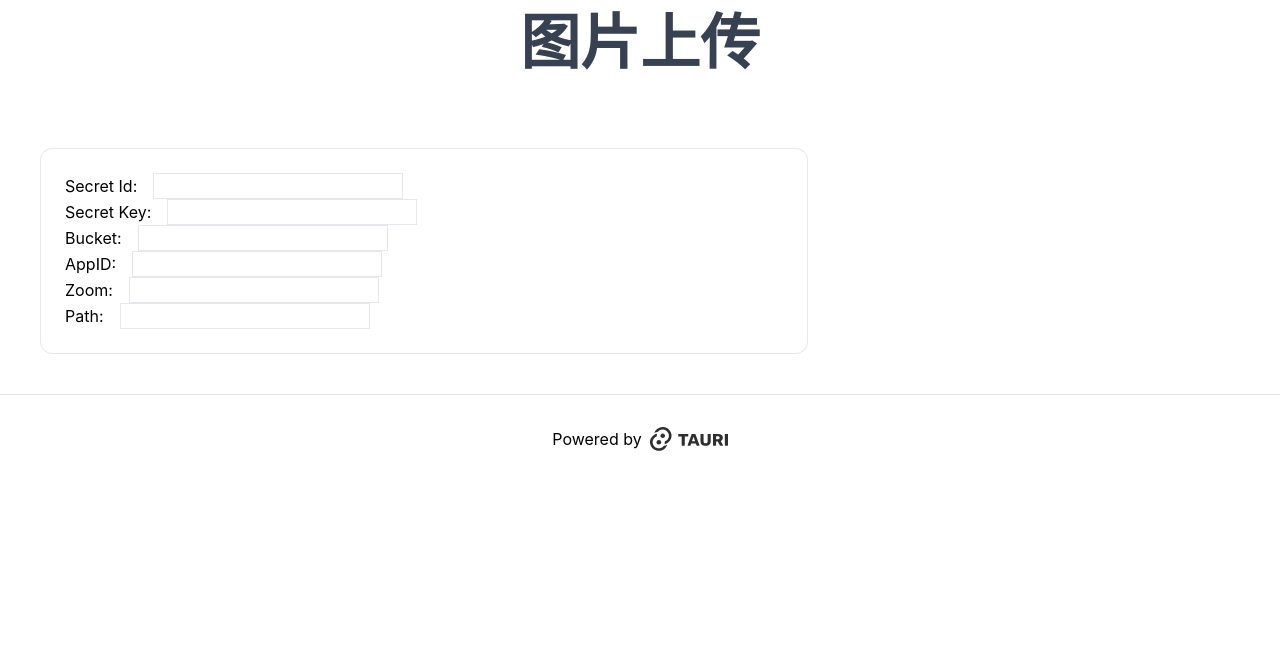
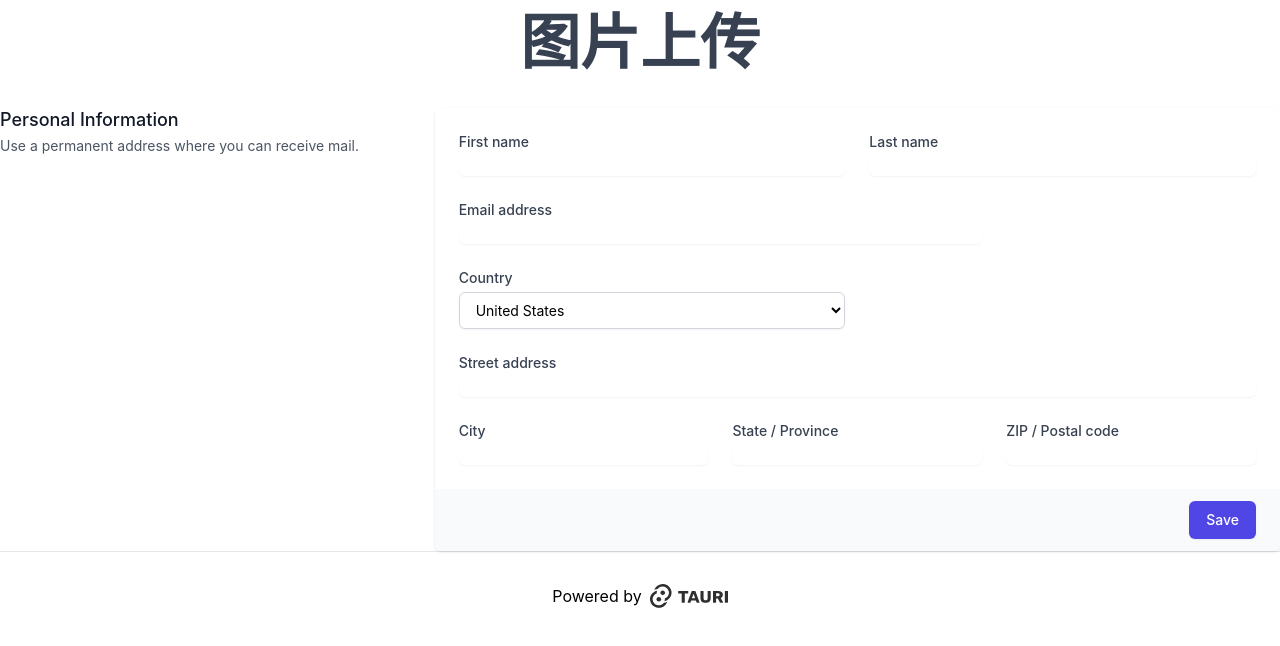
Before and after one commit to SunsJay/pics-rnw, a Next.js app: page / in a window 1280 px wide. Shown: the top 646 px of the page. Built offline with nearby package versions, Linux system fonts and the light colour scheme.

Commit message:
feat: template

```diff
--- a/src/pages/cos.tsx
+++ b/src/pages/cos.tsx
@@ -1,31 +1,168 @@
 export const CardConfigCos = () => {
   return (
-    <div className="flex  m-10 max-w-3xl rounded-xl border border-gray-200 p-6 text-left text-inherit transition-colors hover:border-blue-600 hover:text-blue-600 focus:border-blue-600 focus:text-blue-600 active:border-blue-600 active:text-blue-600">
-      <form>
-        <label htmlFor="secretId">Secret Id:</label>
-        <input className="ml-4 border border-gray-200" type="text" />
-        <br />
+    <div>
+      <div className="mt-10 sm:mt-0">
+        <div className="md:grid md:grid-cols-3 md:gap-6">
+          <div className="md:col-span-1">
+            <div className="px-4 sm:px-0">
+              <h3 className="text-lg font-medium leading-6 text-gray-900">
+                Personal Information
+              </h3>
+              <p className="mt-1 text-sm text-gray-600">
+                Use a permanent address where you can receive mail.
+              </p>
+            </div>
+          </div>
+          <div className="mt-5 md:col-span-2 md:mt-0">
+            <form action="#" method="POST">
+              <div className="overflow-hidden shadow sm:rounded-md">
+                <div className="bg-white px-4 py-5 sm:p-6">
+                  <div className="grid grid-cols-6 gap-6">
+                    <div className="col-span-6 sm:col-span-3">
+                      <label
+                        htmlFor="first-name"
+                        className="block text-sm font-medium text-gray-700"
+                      >
+                        First name
+                      </label>
+                      <input
+                        type="text"
+                        name="first-name"
+                        id="first-name"
+                        autoComplete="given-name"
+                        className="mt-1 block w-full rounded-md border-gray-300 shadow-sm focus:border-indigo-500 focus:ring-indigo-500 sm:text-sm"
+                      />
+                    </div>
 
-        <label htmlFor="secretId">Secret Key:</label>
-        <input className="ml-4 border border-gray-200" type="text" />
-        <br />
+                    <div className="col-span-6 sm:col-span-3">
+                      <label
+                        htmlFor="last-name"
+                        className="block text-sm font-medium text-gray-700"
+                      >
+                        Last name
+                      </label>
+                      <input
+                        type="text"
+                        name="last-name"
+                        id="last-name"
+                        autoComplete="family-name"
+                        className="mt-1 block w-full rounded-md border-gray-300 shadow-sm focus:border-indigo-500 focus:ring-indigo-500 sm:text-sm"
+                      />
+                    </div>
 
-        <label htmlFor="secretId">Bucket:</label>
-        <input className="ml-4 border border-gray-200" type="text" />
-        <br />
+                    <div className="col-span-6 sm:col-span-4">
+                      <label
+                        htmlFor="email-address"
+                        className="block text-sm font-medium text-gray-700"
+                      >
+                        Email address
+                      </label>
+                      <input
+                        type="text"
+                        name="email-address"
+                        id="email-address"
+                        autoComplete="email"
+                        className="mt-1 block w-full rounded-md border-gray-300 shadow-sm focus:border-indigo-500 focus:ring-indigo-500 sm:text-sm"
+                      />
+                    </div>
 
-        <label htmlFor="secretId">AppID:</label>
-        <input className="ml-4 border border-gray-200" type="text" />
-        <br />
+                    <div className="col-span-6 sm:col-span-3">
+                      <label
+                        htmlFor="country"
+                        className="block text-sm font-medium text-gray-700"
+                      >
+                        Country
+                      </label>
+                      <select
+                        id="country"
+                        name="country"
+                        autoComplete="country-name"
+                        className="mt-1 block w-full rounded-md border border-gray-300 bg-white py-2 px-3 shadow-sm focus:border-indigo-500 focus:outline-none focus:ring-indigo-500 sm:text-sm"
+                      >
+                        <option>United States</option>
+                        <option>Canada</option>
+                        <option>Mexico</option>
+                      </select>
+                    </div>
 
-        <label htmlFor="secretId">Zoom:</label>
-        <input className="ml-4 border border-gray-200" type="text" />
-        <br />
+                    <div className="col-span-6">
+                      <label
+                        htmlFor="street-address"
+                        className="block text-sm font-medium text-gray-700"
+                      >
+                        Street address
+                      </label>
+                      <input
+                        type="text"
+                        name="street-address"
+                        id="street-address"
+                        autoComplete="street-address"
+                        className="mt-1 block w-full rounded-md border-gray-300 shadow-sm focus:border-indigo-500 focus:ring-indigo-500 sm:text-sm"
+                      />
+                    </div>
 
-        <label htmlFor="secretId">Path:</label>
-        <input className="ml-4 border border-gray-200" type="text" />
-        <br />
-      </form>
+                    <div className="col-span-6 sm:col-span-6 lg:col-span-2">
+                      <label
+                        htmlFor="city"
+                        className="block text-sm font-medium text-gray-700"
+                      >
+                        City
+                      </label>
+                      <input
+                        type="text"
+                        name="city"
+                        id="city"
+                        autoComplete="address-level2"
+                        className="mt-1 block w-full rounded-md border-gray-300 shadow-sm focus:border-indigo-500 focus:ring-indigo-500 sm:text-sm"
+                      />
+                    </div>
+
+                    <div className="col-span-6 sm:col-span-3 lg:col-span-2">
+                      <label
+                        htmlFor="region"
+                        className="block text-sm font-medium text-gray-700"
+                      >
+                        State / Province
+                      </label>
+                      <input
+                        type="text"
+                        name="region"
+                        id="region"
+                        autoComplete="address-level1"
+                        className="mt-1 block w-full rounded-md border-gray-300 shadow-sm focus:border-indigo-500 focus:ring-indigo-500 sm:text-sm"
+                      />
+                    </div>
+
+                    <div className="col-span-6 sm:col-span-3 lg:col-span-2">
+                      <label
+                        htmlFor="postal-code"
+                        className="block text-sm font-medium text-gray-700"
+                      >
+                        ZIP / Postal code
+                      </label>
+                      <input
+                        type="text"
+                        name="postal-code"
+                        id="postal-code"
+                        autoComplete="postal-code"
+                        className="mt-1 block w-full rounded-md border-gray-300 shadow-sm focus:border-indigo-500 focus:ring-indigo-500 sm:text-sm"
+                      />
+                    </div>
+                  </div>
+                </div>
+                <div className="bg-gray-50 px-4 py-3 text-right sm:px-6">
+                  <button
+                    type="submit"
+                    className="inline-flex justify-center rounded-md border border-transparent bg-indigo-600 py-2 px-4 text-sm font-medium text-white shadow-sm hover:bg-indigo-700 focus:outline-none focus:ring-2 focus:ring-indigo-500 focus:ring-offset-2"
+                  >
+                    Save
+                  </button>
+                </div>
+              </div>
+            </form>
+          </div>
+        </div>
+      </div>
     </div>
   )
 }
```
